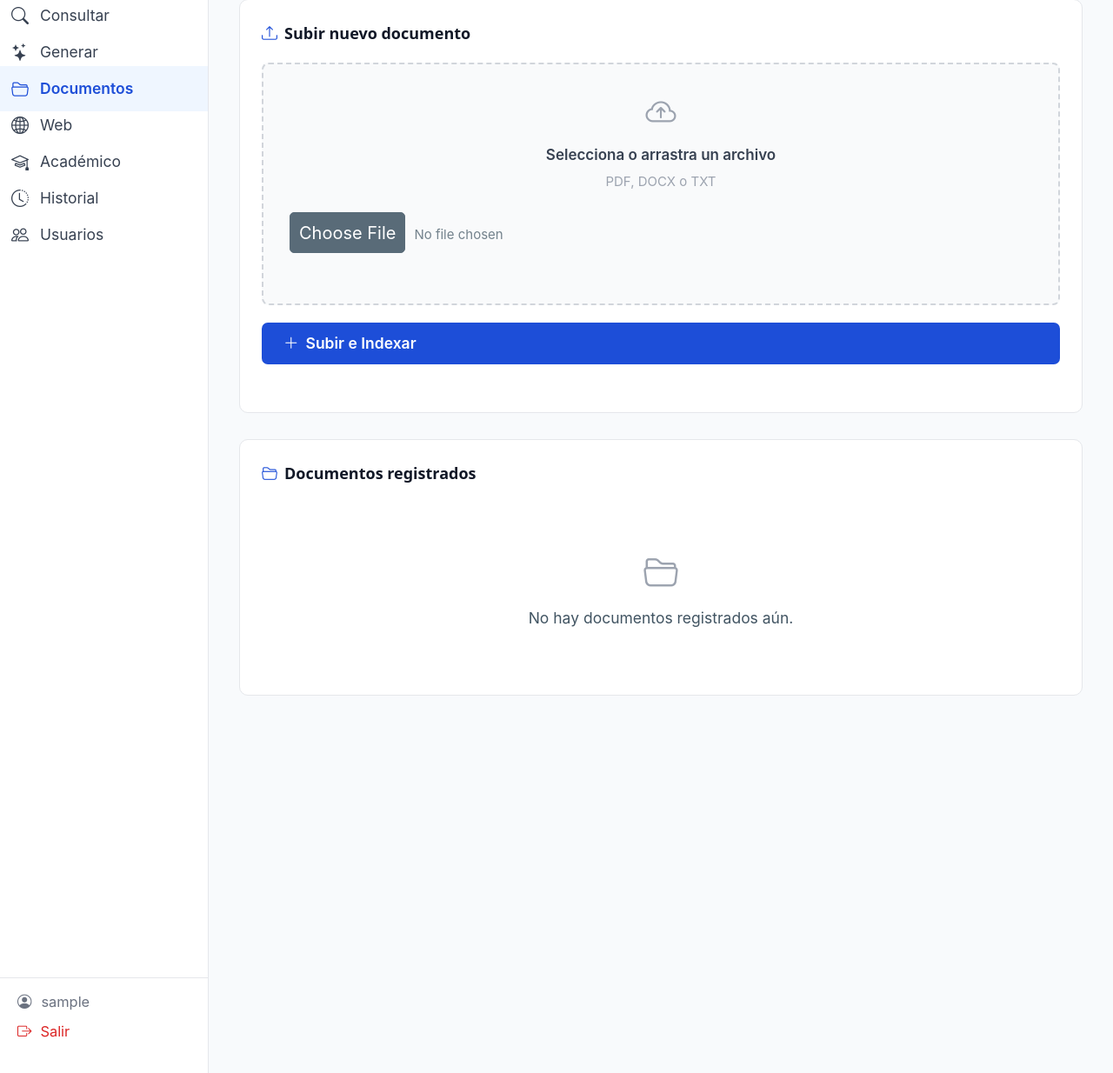
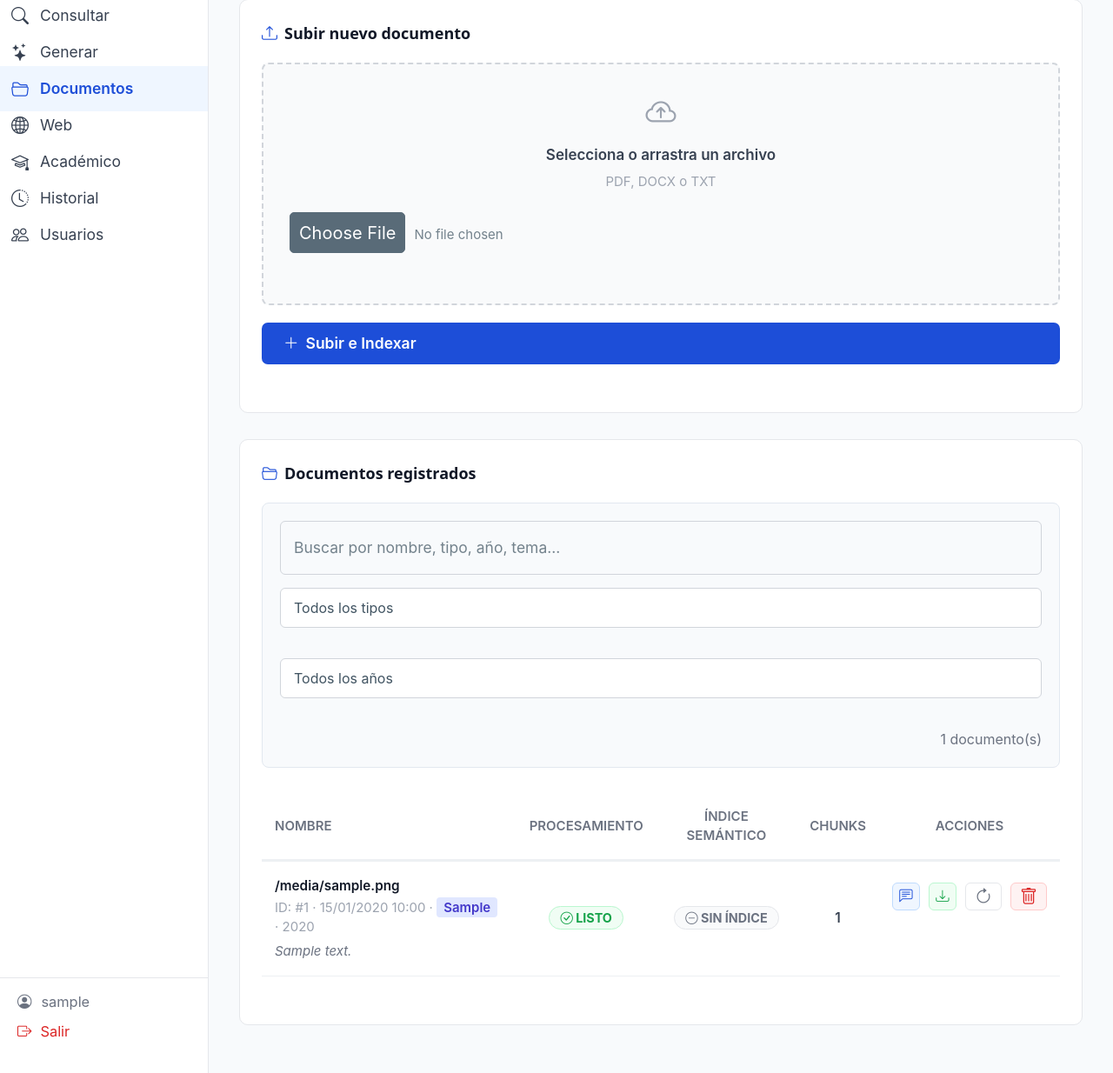
Before and after one commit to JheysonPerez/MCP, a Flask app: page /documentos in a window 1280 px wide. Shown: the part 149-1383 px from the top of the page at 87% size. Run offline with Flask 3, Linux system fonts and the light colour scheme; the visitor is signed in with stand-in values (Sample User, id 1); a database or web service that is not in the repository returns one stand-in record (values such as "Sample title"); some libraries are stand-ins or nearby versions.

Commit message:
lastchangues

```diff
--- a/app/routes.py
+++ b/app/routes.py
@@ -88,12 +88,19 @@ def _get_stats():
 @app.route("/documentos", methods=["GET"])
 @login_required
 def documentos():
-    # Usar tool MCP listar_documentos
-    resultado_json = listar_documentos(estado="all", limite=100, tipo_fuente="all")
-    resultado = json.loads(resultado_json)
+    # Obtener documentos directamente de la BD con metadatos completos
+    from db.connection import DatabaseConnection
+    db = DatabaseConnection()
 
-    if resultado.get("status") == "success":
-        docs = resultado.get("data", [])
+    query = """
+        SELECT id, filename, processing_status, is_indexed, chunk_count,
+               doc_type, doc_year, summary, keywords, created_at
+        FROM documents
+        ORDER BY created_at DESC
+        LIMIT 100;
+    """
+    try:
+        docs = db.execute_query(query, fetch=True) or []
         # Convertir fechas de string a datetime para el template
         for doc in docs:
             if doc.get("created_at") and isinstance(doc["created_at"], str):
@@ -101,9 +108,9 @@ def documentos():
                     doc["created_at"] = datetime.fromisoformat(doc["created_at"])
                 except (ValueError, TypeError):
                     pass
-    else:
+    except Exception as e:
         docs = []
-        flash(f"Error al cargar documentos: {resultado.get('message', 'Error desconocido')}", "error")
+        flash(f"Error al cargar documentos: {str(e)}", "error")
 
     return render_template("documentos.html", documentos=docs, username=session.get("username"), user_role=session.get("user_role"))
 
--- a/app/templates/documentos.html
+++ b/app/templates/documentos.html
@@ -38,6 +38,40 @@
     <h5 style="margin: 0 0 1rem; font-size: 0.9rem; font-weight: 700; color: #111827; display: flex; align-items: center; gap: 0.4rem;">
         <i class="bi bi-folder2-open" style="color: #1d4ed8;"></i> Documentos registrados
     </h5>
+
+    <!-- BARRA DE BÚSQUEDA INTELIGENTE -->
+    <div style="margin-bottom: 1.5rem; padding: 1rem; background: #f8fafc; border-radius: 8px; border: 1px solid #e2e8f0;">
+        <input
+            type="text"
+            id="doc-search-input"
+            placeholder="Buscar por nombre, tipo, año, tema..."
+            autocomplete="off"
+            style="width: 100%; padding: 0.6rem 0.75rem; border: 1px solid #d1d5db; border-radius: 6px; font-size: 0.875rem; margin-bottom: 0.75rem; box-sizing: border-box;"
+        />
+        <div style="display: flex; gap: 0.75rem; flex-wrap: wrap; align-items: center;">
+            <select id="filter-type" style="padding: 0.5rem 0.75rem; border: 1px solid #d1d5db; border-radius: 6px; font-size: 0.8rem; background: #fff; cursor: pointer;">
+                <option value="">Todos los tipos</option>
+                <option value="certificado">Certificado</option>
+                <option value="carta">Carta</option>
+                <option value="decreto">Decreto</option>
+                <option value="resolución">Resolución</option>
+                <option value="informe">Informe</option>
+                <option value="matriz">Matriz</option>
+                <option value="proyecto">Proyecto</option>
+                <option value="web">Web</option>
+                <option value="otro">Otro</option>
+            </select>
+            <select id="filter-year" style="padding: 0.5rem 0.75rem; border: 1px solid #d1d5db; border-radius: 6px; font-size: 0.8rem; background: #fff; cursor: pointer;">
+                <option value="">Todos los años</option>
+                {% set years = documentos | map(attribute='doc_year') | select('ne', None) | unique | sort(reverse=True) | list %}
+                {% for year in years %}
+                <option value="{{ year }}">{{ year }}</option>
+                {% endfor %}
+            </select>
+            <span id="search-count" style="font-size: 0.8rem; color: #6b7280; margin-left: auto;"></span>
+        </div>
+    </div>
+
     {% if documentos %}
     <div style="overflow-x: auto;">
         <table style="width: 100%; border-collapse: collapse; font-size: 0.875rem;">
@@ -52,10 +86,23 @@
             </thead>
             <tbody>
                 {% for doc in documentos %}
-                <tr style="border-bottom: 1px solid #f3f4f6;">
+                <tr style="border-bottom: 1px solid #f3f4f6;"
+                    data-filename="{{ doc.filename | lower }}"
+                    data-type="{{ doc.doc_type or '' }}"
+                    data-year="{{ doc.doc_year or '' }}"
+                    data-keywords="{{ doc.keywords | join(' ') | lower if doc.keywords else '' }}"
+                    data-summary="{{ doc.summary | lower if doc.summary else '' }}"
+                >
                     <td style="padding: 0.85rem 0.75rem;">
                         <div style="font-weight: 600; color: #111827; margin-bottom: 0.1rem;">{{ doc.filename }}</div>
-                        <div style="font-size: 0.75rem; color: #9ca3af;">ID: #{{ doc.id }} · {{ doc.created_at.strftime('%d/%m/%Y %H:%M') if doc.created_at else '—' }}</div>
+                        <div style="font-size: 0.75rem; color: #9ca3af;">
+                            ID: #{{ doc.id }} · {{ doc.created_at.strftime('%d/%m/%Y %H:%M') if doc.created_at else '—' }}
+                            {% if doc.doc_type %} · <span style="background: #e0e7ff; color: #4338ca; padding: 0.1rem 0.4rem; border-radius: 4px; font-weight: 600;">{{ doc.doc_type }}</span>{% endif %}
+                            {% if doc.doc_year %} · {{ doc.doc_year }}{% endif %}
+                        </div>
+                        {% if doc.summary %}
+                        <div style="font-size: 0.75rem; color: #6b7280; margin-top: 0.25rem; font-style: italic;">{{ doc.summary[:80] }}{% if doc.summary|length > 80 %}...{% endif %}</div>
+                        {% endif %}
                     </td>
                     <td style="padding: 0.85rem 0.75rem; text-align: center;">
                         {% if doc.processing_status == 'completed' %}
@@ -130,4 +177,56 @@
     {% endif %}
 </div>
 
+<script>
+const searchInput = document.getElementById('doc-search-input');
+const filterType = document.getElementById('filter-type');
+const filterYear = document.getElementById('filter-year');
+const countLabel = document.getElementById('search-count');
+
+function normalizar(texto) {
+    if (!texto) return '';
+    return texto.normalize("NFD")
+                .replace(/[\u0300-\u036f]/g, "")
+                .toLowerCase();
+}
+
+function filtrar() {
+    const query = normalizar(searchInput.value.trim());
+    const tipo = filterType.value;
+    const year = filterYear.value;
+
+    const filas = document.querySelectorAll('tr[data-filename]');
+    let visibles = 0;
+
+    filas.forEach(fila => {
+        const nombre   = normalizar(fila.dataset.filename || '');
+        const tipodoc  = fila.dataset.type || '';
+        const añodoc   = fila.dataset.year || '';
+        const keywords = normalizar(fila.dataset.keywords || '');
+        const summary  = normalizar(fila.dataset.summary || '');
+
+        const textoCompleto = `${nombre} ${tipodoc} ${añodoc} ${keywords} ${summary}`;
+
+        const matchQuery = !query || textoCompleto.includes(query);
+        const matchTipo  = !tipo  || tipodoc === tipo;
+        const matchYear  = !year  || añodoc === year;
+
+        const visible = matchQuery && matchTipo && matchYear;
+        fila.style.display = visible ? '' : 'none';
+        if (visible) visibles++;
+    });
+
+    countLabel.textContent = visibles > 0
+        ? `${visibles} documento(s)`
+        : 'Sin resultados';
+}
+
+searchInput.addEventListener('input', filtrar);
+filterType.addEventListener('change', filtrar);
+filterYear.addEventListener('change', filtrar);
+
+// Inicializar contador
+filtrar();
+</script>
+
 {% endblock %}
```
